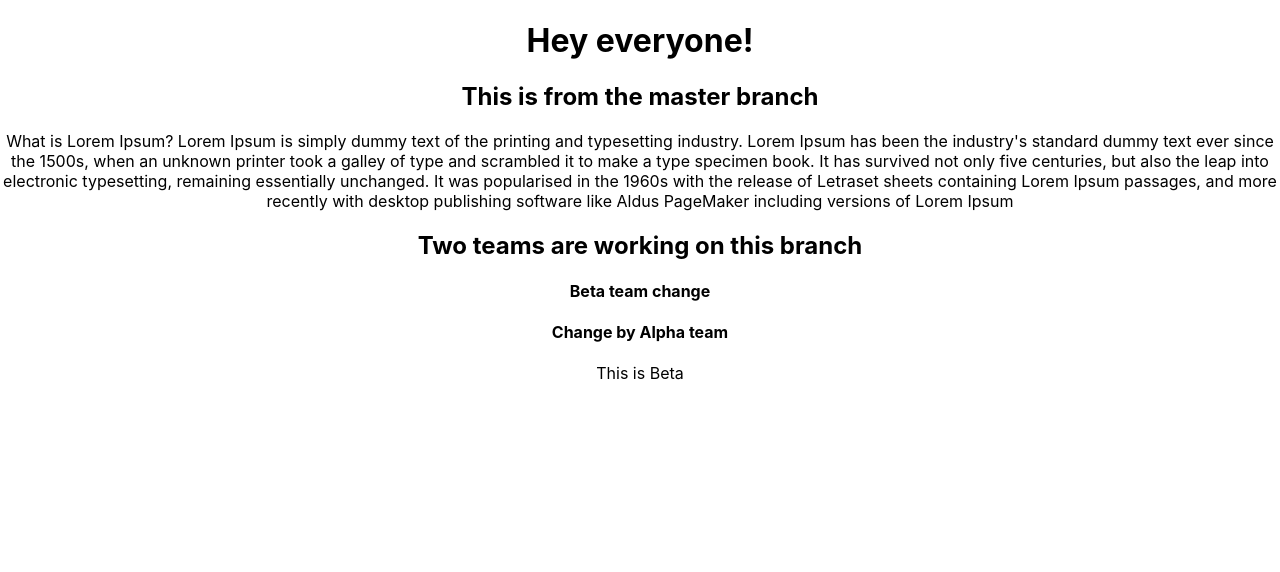
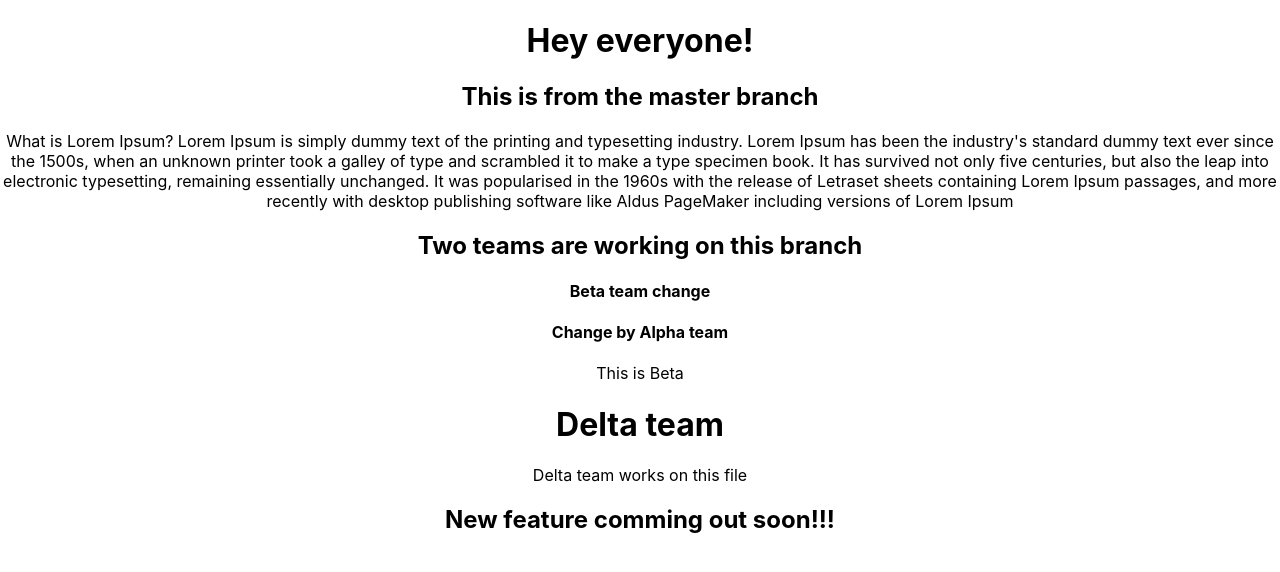
Before and after one commit to Majestic1992/practice, a React (Create React App) app: page / in a window 1280 px wide. Shown: the top 572 px of the page. Built offline with nearby package versions, Linux system fonts and the light colour scheme.

Commit message:
Changes from Delta branch

```diff
--- a/src/App.js
+++ b/src/App.js
@@ -2,6 +2,7 @@ import "./App.css";
 import Master from "./components/Master";
 import Alpha from "./components/Alpha";
 import Beta from "./components/Beta";
+import Delta from "./components/Delta";
 
 function App() {
   return (
@@ -10,6 +11,7 @@ function App() {
       <Master />
       <Alpha />
       <Beta />
+      <Delta />
     </div>
   );
 }
```
